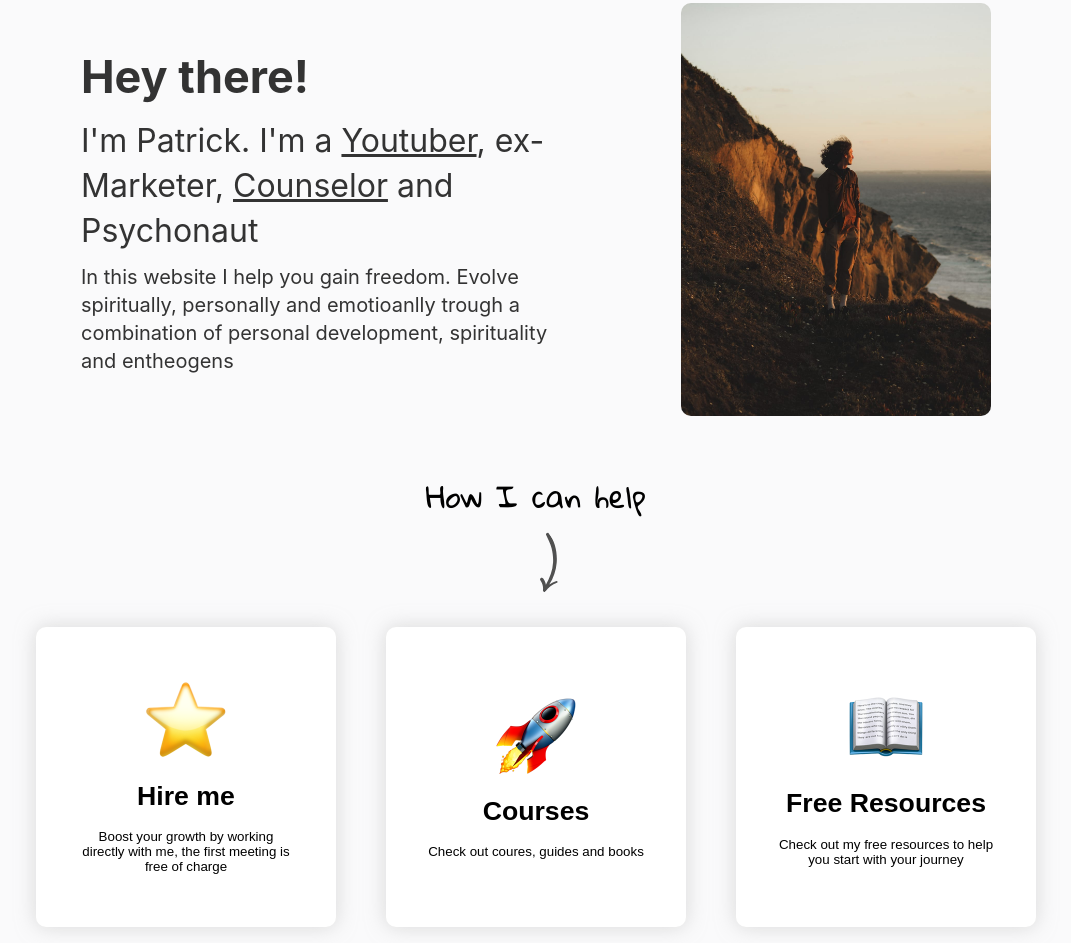
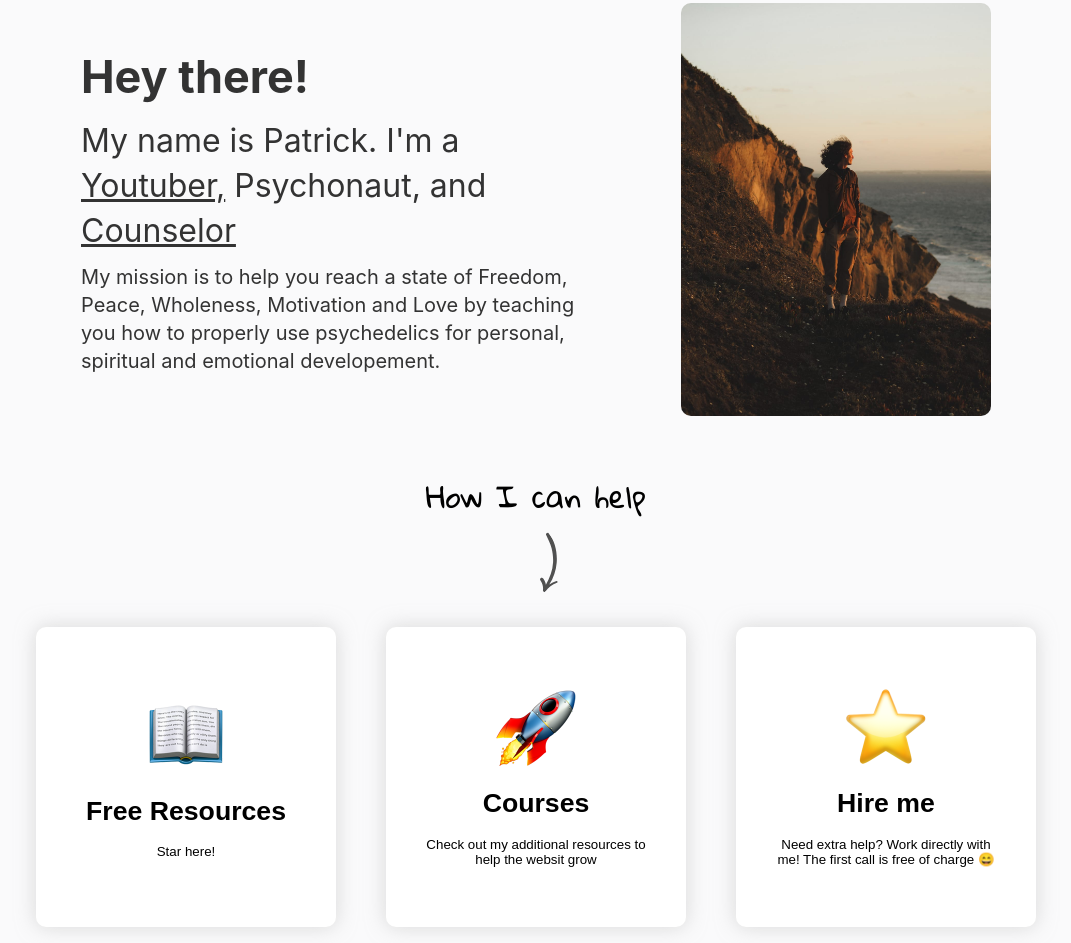
Before and after one commit to Patrick9931/patrickshares, a plain HTML site: page index.html in a window 1280 px wide. Shown: the part 157-1100 px from the top of the page, without its empty margins (104-1175 px from the left). Drawn offline with Linux system fonts and the light colour scheme.

Commit message:
refreshhh

```diff
--- a/Styles/hireme.css
+++ b/Styles/hireme.css
@@ -64,3 +64,9 @@ textarea {
 }
 
 a { color: inherit; }
+
+.freeofcharge{
+  font-size: small;
+  margin-bottom: 15px;
+  margin-top: -10px;
+}
--- a/index.html
+++ b/index.html
@@ -44,8 +44,8 @@
 <div class="home-container">
   <div class="home-intro">
     <p class="first-intro"> Hey there! </p>
-    <p class="second-intro">I'm Patrick. I'm a <a href="https://www.youtube.com/channel/UCRU5zhIY6sBvIgeZmNbyCAQ">Youtuber</a>, ex-Marketer, <a href="hireme.html">Counselor</a> and Psychonaut</p>
-    <p class="third-intro">In this website I help you gain freedom. Evolve spiritually, personally and emotioanlly trough a combination of personal development, spirituality and entheogens</p>
+    <p class="second-intro">My name is Patrick. I'm a  <a href="https://www.youtube.com/channel/UCRU5zhIY6sBvIgeZmNbyCAQ">Youtuber,</a> Psychonaut, and <a href="hireme.html">Counselor</a></p>
+    <p class="third-intro">My mission is to help you reach a state of Freedom, Peace, Wholeness, Motivation and Love by teaching you how to properly use psychedelics for personal, spiritual and emotional developement.</p>
 
   </div>
 
@@ -72,33 +72,39 @@
 </div>
 
 <div class="courses-container">
-  <a href="hireme.html">
-    <button  class="course-1">
-      <img class="smile" src="Images/star.png"></img>
-      <h1 style="color:black">Hire me</h1>
-      <p style="color:black">Boost your growth by working directly with me, the first meeting is free of charge</p>
+
+  <a href="free-resources.html">
+    <button class="course-3">
+      <img class="smile" src="Images/book.png"></img>
+      <h1 style="color:black">Free Resources</h1>
+      <p style="color:black">Star here!</p>
     </button>
+
   </a>
-
 
   <a href="courses.html">
     <button class="course-2">
       <img class="smile" src="Images/rocket.png"></img>
       <h1 style="color:black">Courses</h1>
-      <p style="color:black">Check out coures, guides and books</p>
+      <p style="color:black">Check out my additional resources to help the websit grow</p>
     </button>
 
   </a>
 
 
-  <a href="free-resources.html">
-    <button class="course-3">
-      <img class="smile" src="Images/book.png"></img>
-      <h1 style="color:black">Free Resources</h1>
-      <p style="color:black">Check out my free resources to help you start with your journey</p>
+
+
+  <a href="hireme.html">
+    <button  class="course-1">
+      <img class="smile" src="Images/star.png"></img>
+      <h1 style="color:black">Hire me</h1>
+      <p style="color:black">Need extra help? Work directly with me! The first call is free of charge &#128516; </p>
     </button>
+  </a>
 
-  </a>
+
+
+
 
 </div>
 
```
Also changed, not shown: hireme.html (+1 -0 lines).
